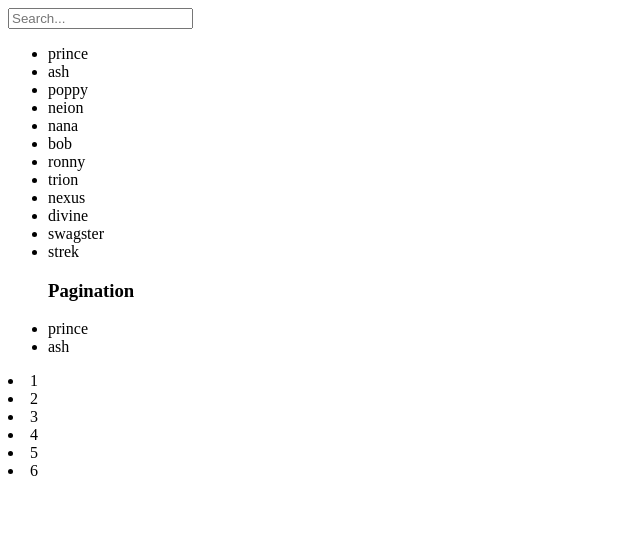
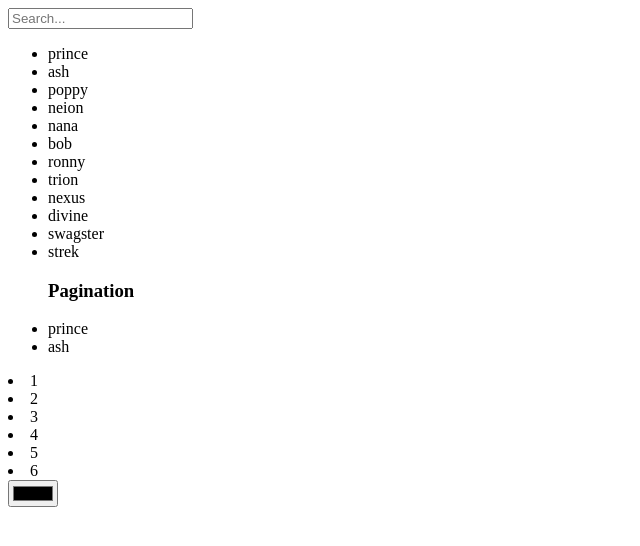
Before and after one commit to AmanYadav1419/Reactjs-30-PlusProblems, a React (Vite) app: page / in a window 1280 px wide. Shown: the top 546 px of the page, without its empty margins (0-640 px from the left). Built offline with nearby package versions, Linux system fonts and the light colour scheme.

Commit message:
added 17th Problem

```diff
--- a/src/App.jsx
+++ b/src/App.jsx
@@ -19,7 +19,7 @@ import React from "react";
 // import WeatherApp from "./components/14th-Problem/WeatherApp";
 import SearchBarFilter from "./components/15th-Problem/SearchBarFilter";
 import PaginationComponent from "./components/16th-Problem/PaginationComponent";
-// import ColorPicker from "./components/17th-Problem/ColorPicker";
+import ColorPicker from "./components/17th-Problem/ColorPicker";
 // import ShoppingCart from "./components/20th-Problem/ShoppingCart";
 // import { CartProvider } from "./components/20th-Problem/CartContext";
 // import CounterWithReducer from "./components/21th-Problem/CounterWithReducer";
@@ -94,7 +94,7 @@ function App() {
        <PaginationComponent listofNames={listofNames} itemsPerPage={2}/>
 
       {/* 17th Problem */}
-      {/* <ColorPicker /> */}
+      <ColorPicker />
 
       {/* 18th Problem */}
       {/* <NavigationMenu /> */}
--- /dev/null
+++ b/src/components/17th-Problem/ColorPicker.jsx
@@ -0,0 +1,21 @@
+// question :- Build a color picker that allows users to select a color.
+
+import React, { useState } from 'react'
+
+const ColorPicker = () => {
+
+    const [selectedColor, setSelectedColor] = useState("#00000");
+
+    const handleColorChange = (e) => {
+        setSelectedColor(e.target.value);
+    }
+  return (
+    <div>
+        <input type='color' onChange={handleColorChange}/>
+
+        <div style={{width:'150px', height:'100px', backgroundColor:selectedColor }}></div>
+    </div>
+  )
+}
+
+export default ColorPicker
```
